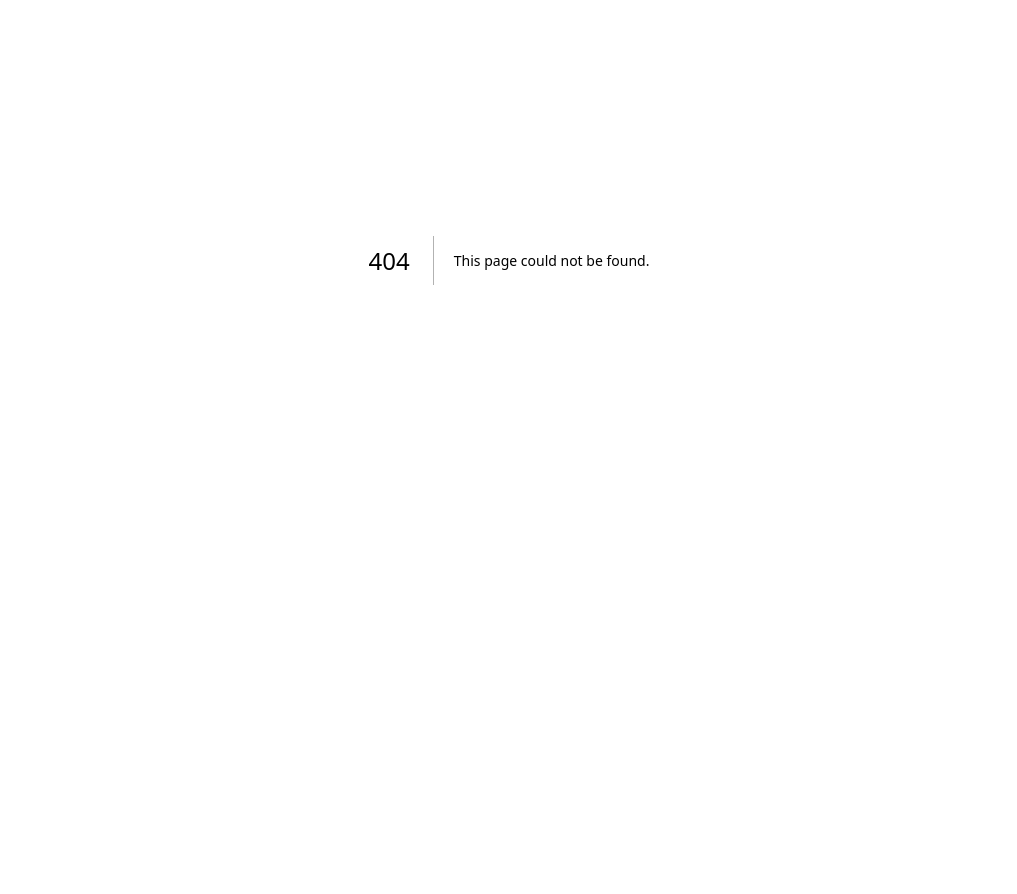
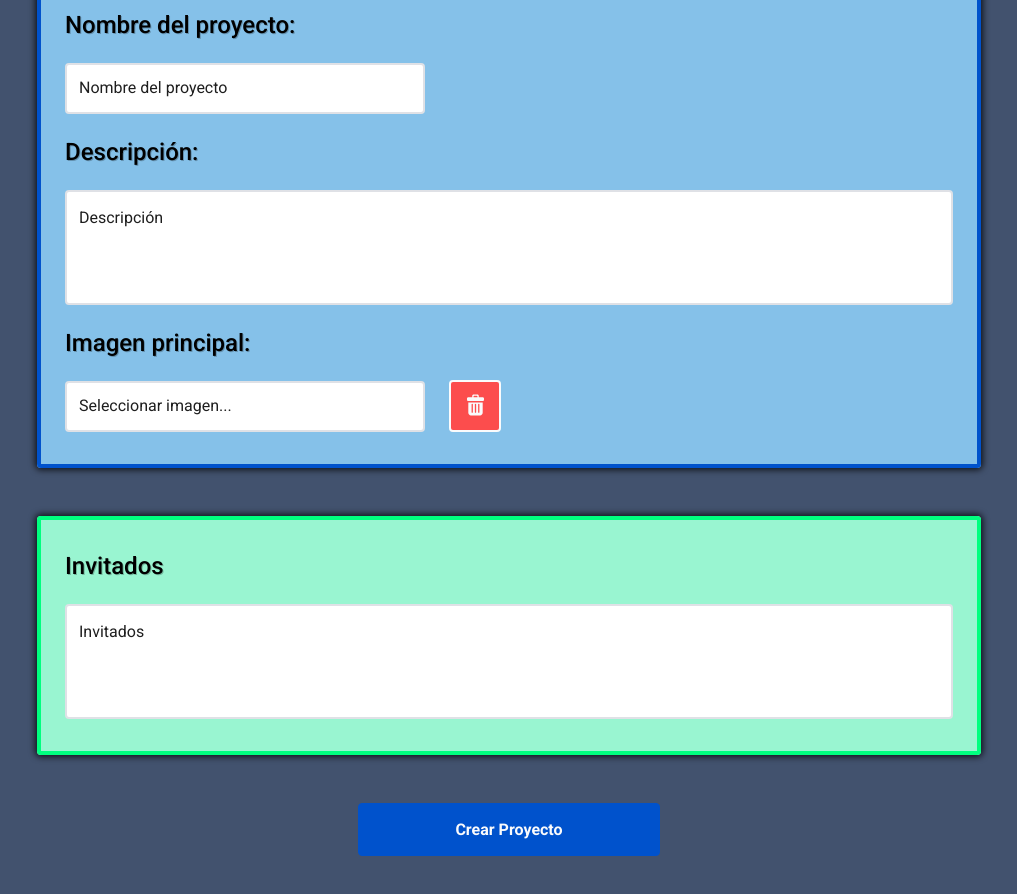
Before and after one commit to No-Country/S12-15-T-Java-React, a Next.js app in the folder frontend/: page /login/1/create-workspace in a window 1280 px wide. Before the commit this address had no page. Shown: the part 140-1034 px from the top of the page, without its empty margins (131-1148 px from the left). Before the commit the page ends 800 px from the top, so only its background shows below. Built offline with nearby package versions, Linux system fonts and the light colour scheme.

Commit message:
feat: hacer rutas del navbar y el create workspace

```diff
--- /dev/null
+++ b/frontend/src/app/login/[id]/create-workspace/page.jsx
@@ -0,0 +1,20 @@
+import FormInputGroup from '@/components/create/FormInputGroup';
+import FormGuests from '@/components/create/FormGuests';
+import Button from '@/components/Button';
+import styles from '@/styles/createworkspace.module.css';
+
+const CreateWorkSpace = () => {
+	return (
+		<div className={`container ${styles.container_content}`}>
+			<form className={styles.container_form}>
+				<FormInputGroup />
+				<FormGuests />
+				<Button type="submit" className={styles.btn_create}>
+					Crear Proyecto
+				</Button>
+			</form>
+		</div>
+	);
+};
+
+export default CreateWorkSpace;
--- /dev/null
+++ b/frontend/src/app/login/layout.js
@@ -0,0 +1,14 @@
+import Navbar from '@/components/Navbar';
+import '@/styles/navbar.css';
+import '@/styles/Dropdown.css';
+import '@/styles/Flecha.css';
+import '@/styles/burguer.css';
+
+export default function RootLayout({ children }) {
+	return (
+		<main>
+			<Navbar />
+			{children}
+		</main>
+	);
+}
```
Also changed, not shown: frontend/src/app/page.jsx (+3 -14 lines).
